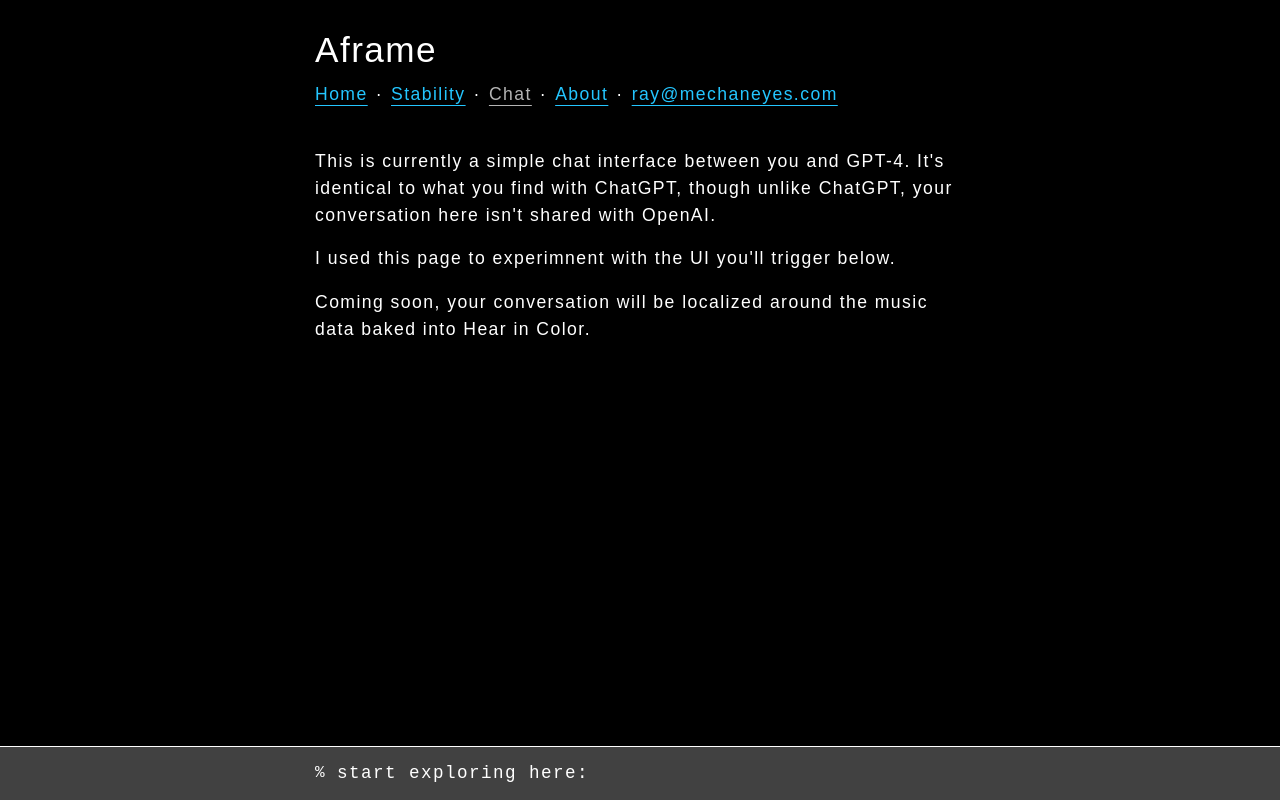
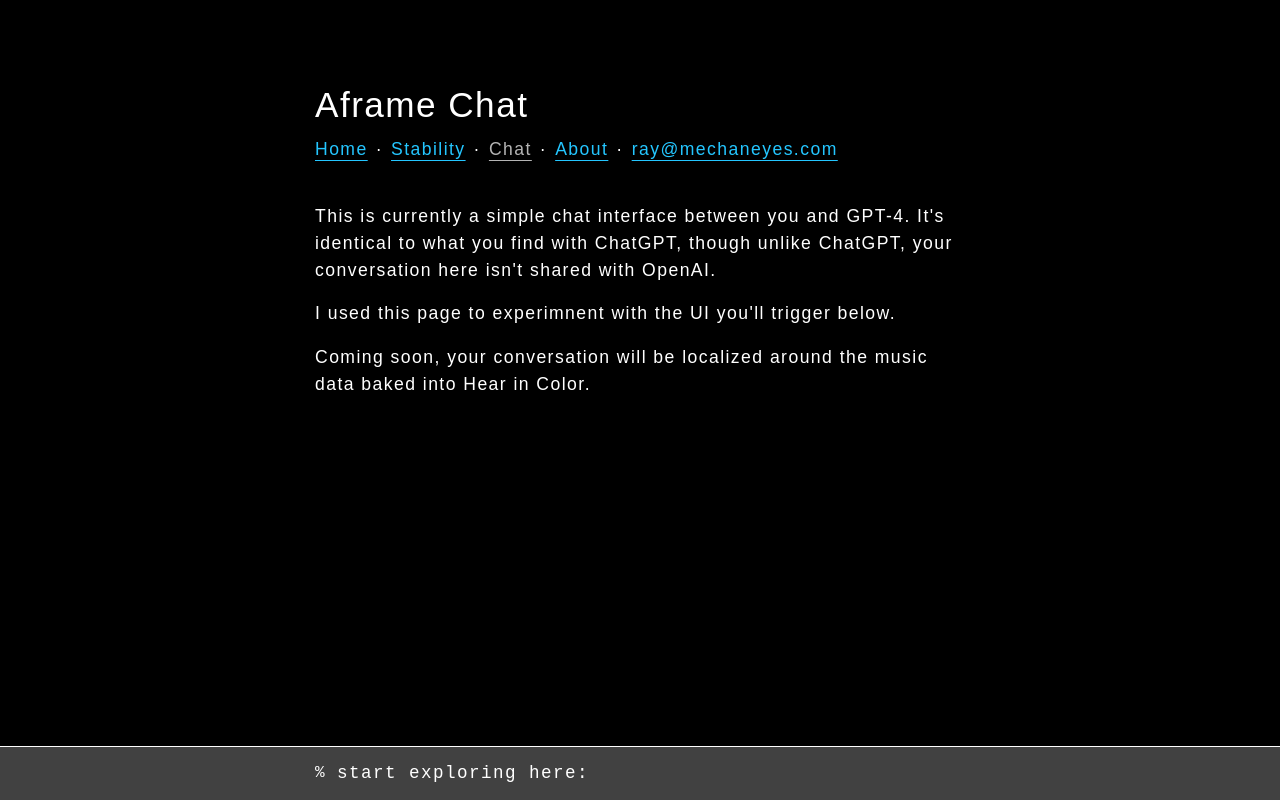
Before and after one commit to mechaneyes/aframe, a Next.js app: page /chat in a window 1280 px wide. Built offline with nearby package versions, Linux system fonts and the light colour scheme; a web font is replaced by a local one.

Commit message:
chat header padding-top + chat h1 copy update
+ pushed down the header on the chat page to match the placement
of the other headers
+ pageTitle = "Aframe" -> "Aframe Chat"

```diff
--- a/app/styles/styles.scss
+++ b/app/styles/styles.scss
@@ -319,11 +319,9 @@ body {
   &--chat {
     padding-bottom: 0;
 
-    // .header {
-    //   position: relative;
-    //   top: 69px;
-    //   margin: 0;
-    // }
+    .header {
+      padding-top: 55px;
+    }
   }
 
   // o————————————————————————————————————o randos —>
--- a/components/Header/Header.js
+++ b/components/Header/Header.js
@@ -9,7 +9,7 @@ const Nav = (props) => {
   }
 
   if (page == "chat") {
-    pageTitle = "Aframe";
+    pageTitle = "Aframe Chat";
   }
 
   if (page == "about") {
```
